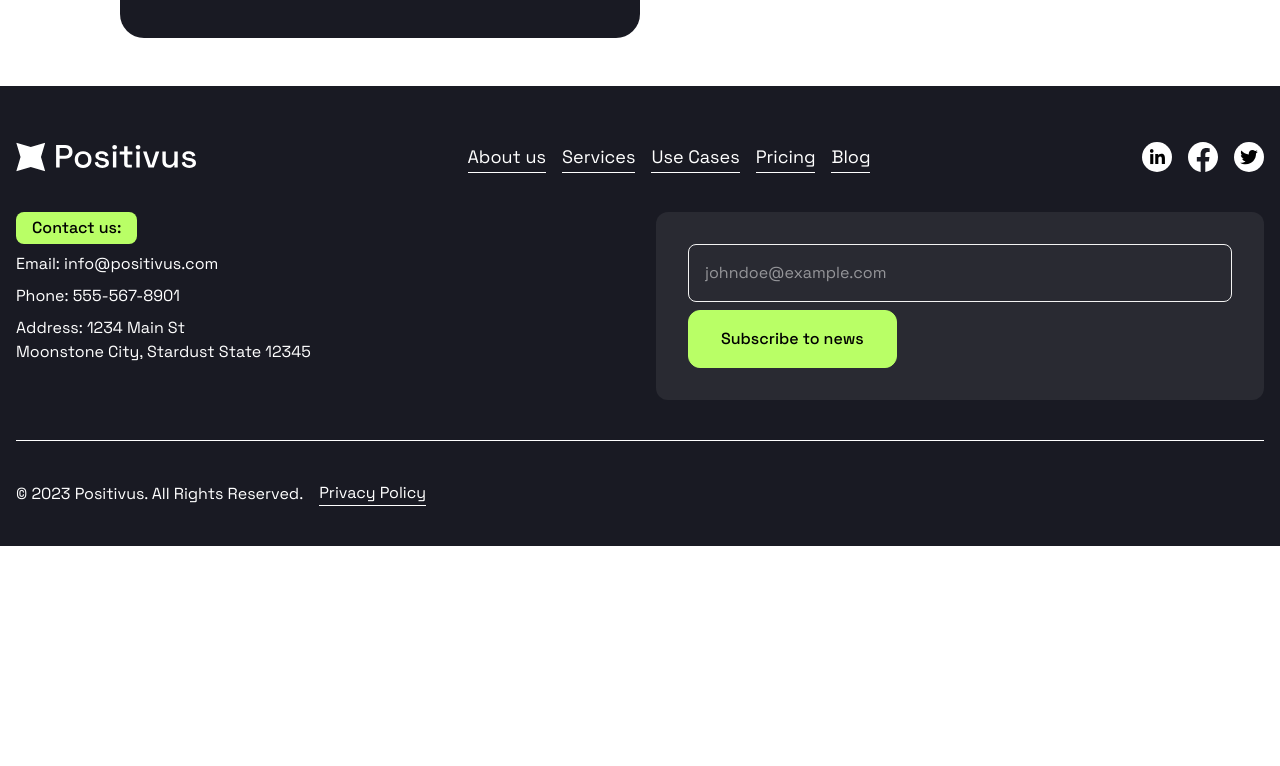
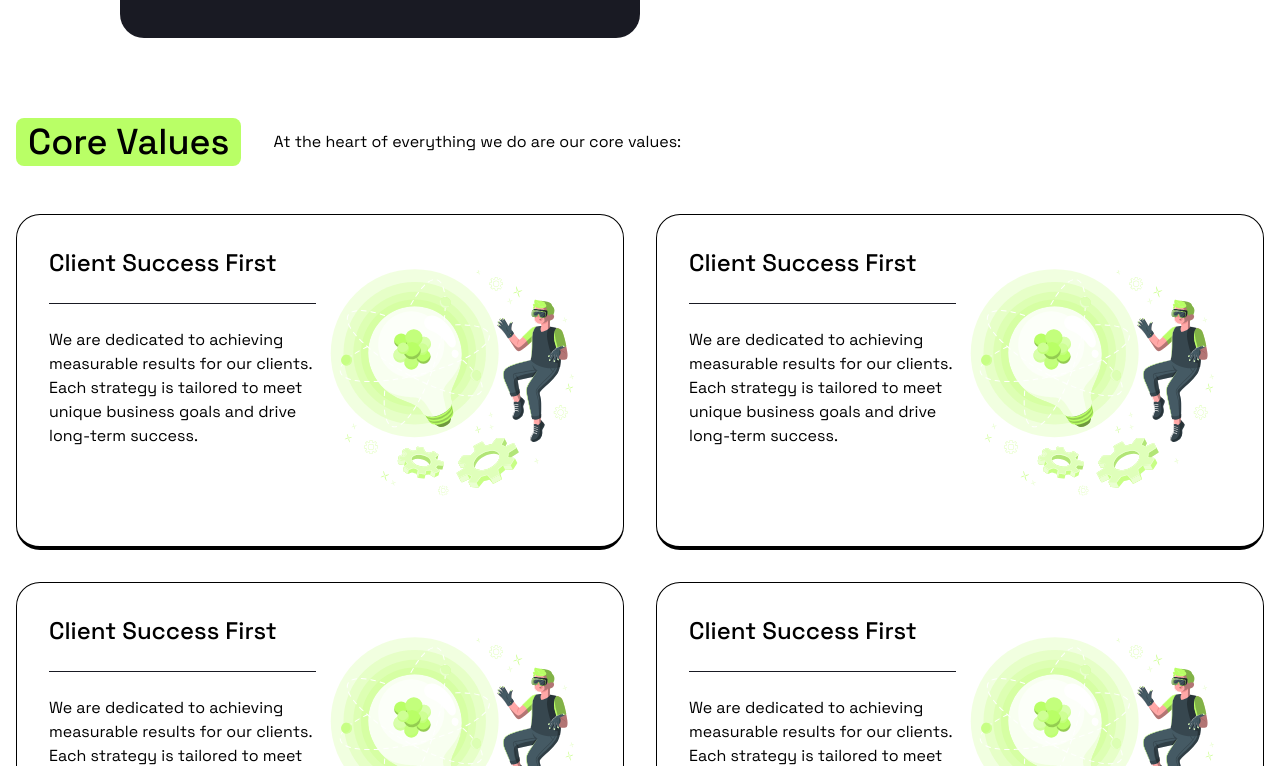
Before and after one commit to iabdwahab/positivus-agency, a React (Vite) app: page /#/about in a window 1280 px wide. Shown: the part 1934-2700 px from the top of the page. Before the commit the page ends 2480 px from the top, so only its background shows below. Built offline with nearby package versions, Linux system fonts and the light colour scheme.

Commit message:
Implementing CoreValues Section (Design Only).

```diff
--- /dev/null
+++ b/src/components/core_values_section/Index.tsx
@@ -0,0 +1,21 @@
+import SectionHeading from "../global/SectionHeading";
+import ValueCard from "./ValueCard";
+
+function CoreValuesSection() {
+  return (
+    <section className="section container">
+      <SectionHeading>
+        <SectionHeading.Title>Core Values</SectionHeading.Title>
+        <SectionHeading.Description>At the heart of everything we do are our core values:</SectionHeading.Description>
+      </SectionHeading>
+
+      <div className="grid gap-8 md:grid-cols-2">
+        <ValueCard />
+        <ValueCard />
+        <ValueCard />
+        <ValueCard />
+      </div>
+    </section>
+  );
+}
+export default CoreValuesSection;
--- /dev/null
+++ b/src/components/core_values_section/ValueCard.tsx
@@ -0,0 +1,18 @@
+import Illustration from "/about/innovation.svg";
+
+function ValueCard() {
+  return (
+    <div className="grid gap-2 rounded-3xl border border-b-4 p-8 lg:grid-cols-2">
+      <div className="grid content-start gap-6">
+        <h3 className="text-2xl font-medium">Client Success First</h3>
+        <hr className="border-secondary" />
+        <p>We are dedicated to achieving measurable results for our clients. Each strategy is tailored to meet unique business goals and drive long-term success.</p>
+      </div>
+
+      <div>
+        <img src={Illustration} alt="Illustration" className="w-full" />
+      </div>
+    </div>
+  );
+}
+export default ValueCard;
--- a/src/pages/About.tsx
+++ b/src/pages/About.tsx
@@ -1,3 +1,4 @@
+import CoreValuesSection from "../components/core_values_section/Index";
 import ImpactSection from "../components/impact_section/Index";
 import JourneySection from "../components/journey_section/Index";
 import AboutLanding from "../components/landing/AboutLanding";
@@ -8,6 +9,7 @@ function About() {
       <AboutLanding />
       <ImpactSection />
       <JourneySection />
+      <CoreValuesSection />
     </>
   );
 }
```
Also changed, not shown: public/about/innovation.svg (added).
